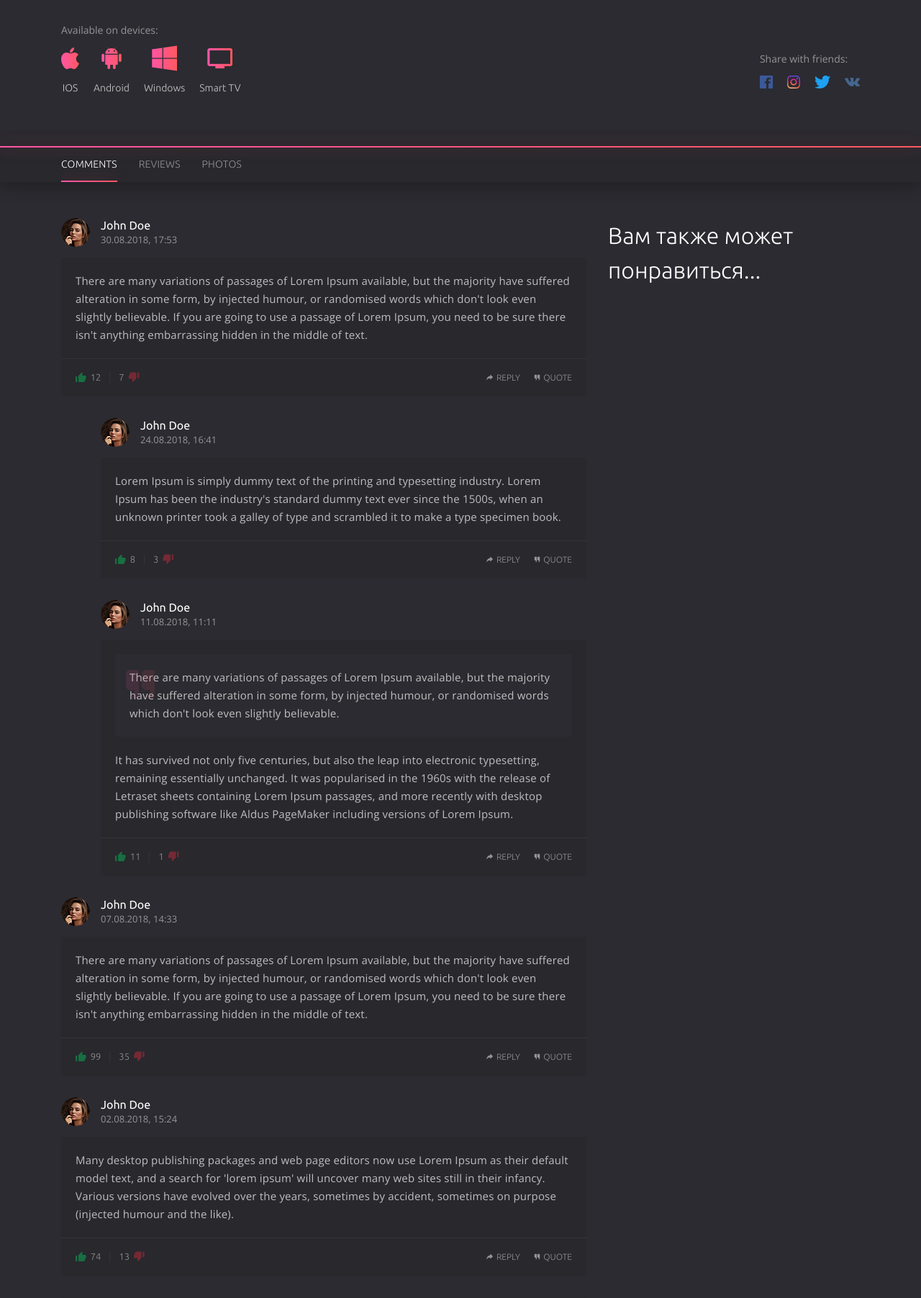
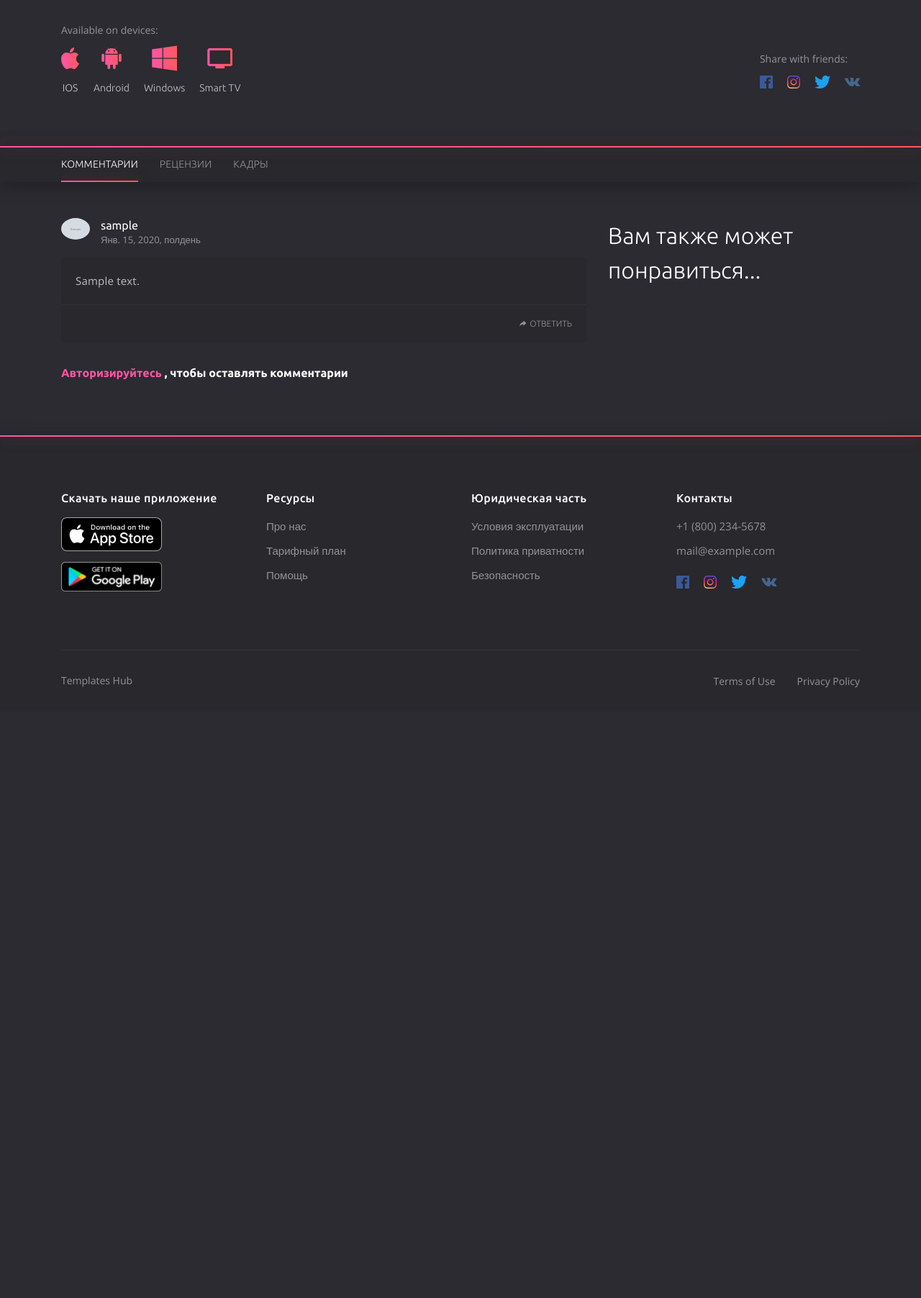
Before and after one commit to Dmitriy1001/moviedom2, a Django app: a page that uses movie_catalog/templates/movie_catalog/base.html in a window 1280 px wide. Shown: the part 529-2333 px from the top of the page at 72% size. After the commit the page ends 1485 px from the top, so only its background shows below. Run offline with Django 3.2, Linux system fonts and the light colour scheme; tables that the repository leaves empty hold one stand-in row (values such as "Sample post"); grey boxes marked "Sample" are stand-in pictures; some libraries are stand-ins or nearby versions.

Commit message:
added commenting

```diff
--- a/account/models.py
+++ b/account/models.py
@@ -14,5 +14,10 @@ class Profile(models.Model):
         verbose_name = 'Профиль'
         verbose_name_plural = 'Профиль'
 
+    def save(self, *args, **kwargs):
+        if not self.avatar:
+            self.avatar = 'moviegoer.jpg'
+        super().save(*args, **kwargs)
+
     def __str__(self):
         return self.user.username
--- a/account/templates/account/signup.html
+++ b/account/templates/account/signup.html
@@ -46,7 +46,7 @@
 							<span class="sign__text">
 								Уже есть аккаунт? <a href="{% url 'signin' %}">Войдите!</a>
 							</span>
-							<hr>
+							<p></p>
 							<a href="{% url 'index' %}" style="color:gray; text-decoration: underline; font-size:11pt;">
                                 На главную
                             </a>
--- a/movie_catalog/models.py
+++ b/movie_catalog/models.py
@@ -130,7 +130,8 @@ class Comment(models.Model):
     text = models.TextField(max_length=5000, verbose_name='Текст')
     parent = models.ForeignKey(
         'self',
-        on_delete=models.SET_NULL,
+        on_delete=models.CASCADE,
+        related_name='replies',
         blank=True,
         null=True,
         verbose_name='Родитель',
--- a/movie_catalog/static/js/main.js
+++ b/movie_catalog/static/js/main.js
@@ -459,12 +459,12 @@ $(document).ready(function () {
 			var thirdSlider = document.getElementById('slider__rating');
 			noUiSlider.create(thirdSlider, {
 				range: {
-					'min': 0,
-					'max': 10
+					'min': 1,
+					'max': 5
 				},
 				connect: [true, false],
 				step: 0.1,
-				start: 8.6,
+				start: 1,
 				format: wNumb({
 					decimals: 1,
 				})
--- a/movie_catalog/templates/movie_catalog/base.html
+++ b/movie_catalog/templates/movie_catalog/base.html
@@ -108,8 +108,7 @@
 								</button>
 
 								{% if user.is_authenticated %}
-									<i class="icon ion-ios-log-in"></i>
-									<i class="icon ion-ios-log-in"></i>
+									<span>&nbsp;&nbsp;&nbsp;&nbsp;</span>
 									<li class="dropdown header__nav-item">
 										<a class="dropdown-toggle header__nav-link header__nav-link--more" href="#" role="button" id="dropdownMenuMore" data-toggle="dropdown" aria-haspopup="true" aria-expanded="false">
 											{% if user.profile.avatar %}
--- a/movie_catalog/templates/movie_catalog/includes/additional_movie_section.html
+++ b/movie_catalog/templates/movie_catalog/includes/additional_movie_section.html
@@ -9,13 +9,13 @@
                     <!-- content tabs nav -->
                     <ul class="nav nav-tabs content__tabs" id="content__tabs" role="tablist">
                         <li class="nav-item">
-                            <a class="nav-link active" data-toggle="tab" href="#tab-1" role="tab" aria-controls="tab-1" aria-selected="true">Comments</a>
+                            <a class="nav-link active" data-toggle="tab" href="#tab-1" role="tab" aria-controls="tab-1" aria-selected="true">Комментарии</a>
                         </li>
                         <li class="nav-item">
-                            <a class="nav-link" data-toggle="tab" href="#tab-2" role="tab" aria-controls="tab-2" aria-selected="false">Reviews</a>
+                            <a class="nav-link" data-toggle="tab" href="#tab-2" role="tab" aria-controls="tab-2" aria-selected="false">Рецензии</a>
                         </li>
                         <li class="nav-item">
-                            <a class="nav-link" data-toggle="tab" href="#tab-3" role="tab" aria-controls="tab-3" aria-selected="false">Photos</a>
+                            <a class="nav-link" data-toggle="tab" href="#tab-3" role="tab" aria-controls="tab-3" aria-selected="false">Кадры</a>
                         </li>
                     </ul>
                     <!-- end content tabs nav -->
@@ -50,118 +50,99 @@
                 <div class="tab-content" id="myTabContent">
                     <div class="tab-pane fade show active" id="tab-1" role="tabpanel" aria-labelledby="1-tab">
                         <div class="row">
+
                             <!-- comments -->
                             <div class="col-12">
-                                <div class="comments">
+                                <div class="comments" id="comments_section">
                                     <ul class="comments__list">
+
+                                        {% for comment in none_parent_comments %}
                                             <li class="comments__item">
                                                 <div class="comments__autor">
-                                                <img class="comments__avatar" src="{% static 'img/user.png' %}" alt="">
-                                                <span class="comments__name">John Doe</span>
-                                                <span class="comments__time">30.08.2018, 17:53</span>
+                                                    {% if not comment.user.profile.avatar %}
+                                                        <img class="comments__avatar" src="{% static 'img/none_avatar.jpg' %}" alt="">
+                                                    {% else %}
+                                                        <img class="comments__avatar" src="{{comment.user.profile.avatar.url}}" alt="">
+                                                    {% endif %}
+                                                    <span class="comments__name">
+                                                        {% if comment.user.username == 'admin' %}<b><i>{{comment.user}}</i></b>
+                                                        {% else %}{{comment.user}}
+                                                        {% endif %}
+                                                    </span>
+                                                    <span class="comments__time">{{comment.posted_at}}</span>
                                                 </div>
-                                            <p class="comments__text">There are many variations of passages of Lorem Ipsum available, but the majority have suffered alteration in some form, by injected humour, or randomised words which don't look even slightly believable. If you are going to use a passage of Lorem Ipsum, you need to be sure there isn't anything embarrassing hidden in the middle of text.</p>
+                                                <p class="comments__text">{{comment.text}}</p>
                                                 <div class="comments__actions">
-                                                <div class="comments__rate">
-                                                    <button type="button"><i class="icon ion-md-thumbs-up"></i>12</button>
-
-                                                    <button type="button">7<i class="icon ion-md-thumbs-down"></i></button>
-                                                </div>
-
-                                                <button type="button"><i class="icon ion-ios-share-alt"></i>Reply</button>
-                                                <button type="button"><i class="icon ion-ios-quote"></i>Quote</button>
+<!--                                                    <div class="comments__rate">-->
+<!--                                                        <button type="button"><i class="icon ion-md-thumbs-up"></i>12</button>-->
+<!--                                                        <button type="button">7<i class="icon ion-md-thumbs-down"></i></button>-->
+<!--                                                    </div>-->
+                                                    <a href="#formComment" onclick="addComment('{{comment.user.username}}', '{{comment.id}}')">
+                                                        <button type="button"><i class="icon ion-ios-share-alt"></i>Ответить</button>
+                                                    </a>
                                                 </div>
                                             </li>
 
+                                            {% if comment.replies.all %}
+                                                {% for reply in comment.replies.all %}
                                                     <li class="comments__item comments__item--answer">
                                                         <div class="comments__autor">
-                                                <img class="comments__avatar" src="{% static 'img/user.png' %}" alt="">
-                                                <span class="comments__name">John Doe</span>
-                                                <span class="comments__time">24.08.2018, 16:41</span>
+                                                            {% if not reply.user.profile.avatar %}
+                                                                <img class="comments__avatar" src="{% static 'img/none_avatar.jpg' %}" alt="">
+                                                            {% else %}
+                                                                <img class="comments__avatar" src="{{reply.user.profile.avatar.url}}" alt="">
+                                                            {% endif %}
+                                                            <span class="comments__name">
+                                                                {% if reply.user.username == 'admin' %}<b><i>{{reply.user}}</i></b>
+                                                                {% else %}{{reply.user}}
+                                                                {% endif %}
+                                                            </span>
+                                                            <span class="comments__time">{{reply.posted_at}}</span>
                                                         </div>
-                                            <p class="comments__text">Lorem Ipsum is simply dummy text of the printing and typesetting industry. Lorem Ipsum has been the industry's standard dummy text ever since the 1500s, when an unknown printer took a galley of type and scrambled it to make a type specimen book.</p>
+                                                        <p class="comments__text">{{reply.text}}</p>
                                                         <div class="comments__actions">
-                                                <div class="comments__rate">
-                                                    <button type="button"><i class="icon ion-md-thumbs-up"></i>8</button>
-
-                                                    <button type="button">3<i class="icon ion-md-thumbs-down"></i></button>
-                                                </div>
-
-                                                <button type="button"><i class="icon ion-ios-share-alt"></i>Reply</button>
-                                                <button type="button"><i class="icon ion-ios-quote"></i>Quote</button>
+<!--                                                            <div class="comments__rate">-->
+<!--                                                                <button type="button"><i class="icon ion-md-thumbs-up"></i>8</button>-->
+<!--                                                                <button type="button"><i class="icon ion-md-thumbs-down"></i>3</button>-->
+<!--                                                            </div>-->
+                                                            <a href="#formComment" onclick="addComment('{{reply.user.username}}', '{{reply.id}}')">
+                                                                <button type="button"><i class="icon ion-ios-share-alt"></i>Ответить</button>
+                                                            </a>
                                                         </div>
                                                     </li>
+                                                {% endfor %}
+                                            {% endif %}
 
-                                        <li class="comments__item comments__item--quote">
-                                            <div class="comments__autor">
-                                                <img class="comments__avatar" src="img/user.png" alt="">
-                                                <span class="comments__name">John Doe</span>
-                                                <span class="comments__time">11.08.2018, 11:11</span>
-                                            </div>
-                                            <p class="comments__text"><span>There are many variations of passages of Lorem Ipsum available, but the majority have suffered alteration in some form, by injected humour, or randomised words which don't look even slightly believable.</span>It has survived not only five centuries, but also the leap into electronic typesetting, remaining essentially unchanged. It was popularised in the 1960s with the release of Letraset sheets containing Lorem Ipsum passages, and more recently with desktop publishing software like Aldus PageMaker including versions of Lorem Ipsum.</p>
-                                            <div class="comments__actions">
-                                                <div class="comments__rate">
-                                                    <button type="button"><i class="icon ion-md-thumbs-up"></i>11</button>
-
-                                                    <button type="button">1<i class="icon ion-md-thumbs-down"></i></button>
-                                                </div>
-
-                                                <button type="button"><i class="icon ion-ios-share-alt"></i>Reply</button>
-                                                <button type="button"><i class="icon ion-ios-quote"></i>Quote</button>
-                                            </div>
-                                        </li>
-
-                                        <li class="comments__item">
-                                            <div class="comments__autor">
-                                                <img class="comments__avatar" src="img/user.png" alt="">
-                                                <span class="comments__name">John Doe</span>
-                                                <span class="comments__time">07.08.2018, 14:33</span>
-                                            </div>
-                                            <p class="comments__text">There are many variations of passages of Lorem Ipsum available, but the majority have suffered alteration in some form, by injected humour, or randomised words which don't look even slightly believable. If you are going to use a passage of Lorem Ipsum, you need to be sure there isn't anything embarrassing hidden in the middle of text.</p>
-                                            <div class="comments__actions">
-                                                <div class="comments__rate">
-                                                    <button type="button"><i class="icon ion-md-thumbs-up"></i>99</button>
-
-                                                    <button type="button">35<i class="icon ion-md-thumbs-down"></i></button>
-                                                </div>
-
-                                                <button type="button"><i class="icon ion-ios-share-alt"></i>Reply</button>
-                                                <button type="button"><i class="icon ion-ios-quote"></i>Quote</button>
-                                            </div>
-                                        </li>
-
-                                        <li class="comments__item">
-                                            <div class="comments__autor">
-                                                <img class="comments__avatar" src="img/user.png" alt="">
-                                                <span class="comments__name">John Doe</span>
-                                                <span class="comments__time">02.08.2018, 15:24</span>
-                                            </div>
-                                            <p class="comments__text">Many desktop publishing packages and web page editors now use Lorem Ipsum as their default model text, and a search for 'lorem ipsum' will uncover many web sites still in their infancy. Various versions have evolved over the years, sometimes by accident, sometimes on purpose (injected humour and the like).</p>
-                                            <div class="comments__actions">
-                                                <div class="comments__rate">
-                                                    <button type="button"><i class="icon ion-md-thumbs-up"></i>74</button>
-
-                                                    <button type="button">13<i class="icon ion-md-thumbs-down"></i></button>
-                                                </div>
-
-                                                <button type="button"><i class="icon ion-ios-share-alt"></i>Reply</button>
-                                                <button type="button"><i class="icon ion-ios-quote"></i>Quote</button>
-                                            </div>
-                                        </li>
+                                        {% endfor %}
                                     </ul>
 
-                                    <form action="#" class="form">
-                                        <textarea id="text" name="text" class="form__textarea" placeholder="Add comment"></textarea>
-                                        <button type="button" class="form__btn">Send</button>
+                                    {% if user.is_authenticated %}
+                                        <form action="{% url 'movie_detail' category=movie.category.slug movie_slug=movie.slug %}" method="post" class="form" id="formComment">
+                                            {% csrf_token %}
+                                            <input type="hidden" name="parent" id="parent">
+                                            <textarea id="text" name="text" class="form__textarea" placeholder="Ваш комментарий"></textarea>
+                                            <button type="submit" class="form__btn">Добавить</button>
                                         </form>
+                                    {% else %}
+                                        <div>
+                                            <h4 style="color:white;">
+                                                <a href="{% url 'signin' %}" style="color: #ff55a5;" target="_blank">
+                                                    Авторизируйтесь
+                                                </a>
+                                                , чтобы оставлять комментарии
+                                            </h4>
+                                        </div>
+                                    {% endif %}
                                 </div>
                             </div>
                             <!-- end comments -->
+
                         </div>
                     </div>
 
                     <div class="tab-pane fade" id="tab-2" role="tabpanel" aria-labelledby="2-tab">
                         <div class="row">
+
                             <!-- reviews -->
                             <div class="col-12">
                                 <div class="reviews">
@@ -212,6 +193,7 @@
                                 </div>
                             </div>
                             <!-- end reviews -->
+
                         </div>
                     </div>
 
--- a/movie_catalog/templates/movie_catalog/movie_detail.html
+++ b/movie_catalog/templates/movie_catalog/movie_detail.html
@@ -211,4 +211,11 @@
 			</div>
 		</div>
 	</div>
+
+	<script>
+		function addComment(name, id) {
+			document.getElementById("parent").value = id;
+			document.getElementById("text").innerText = `${name}, `;
+		}
+	</script>
 {% endblock %}
--- a/movie_catalog/views.py
+++ b/movie_catalog/views.py
@@ -1,10 +1,14 @@
 from datetime import datetime
 
+from django.contrib.auth.decorators import login_required
 from django.db.models import Avg, Q
 from django.http import Http404
+from django.shortcuts import redirect, render
+from django.utils.decorators import method_decorator
 from django.views.generic import TemplateView, ListView, DetailView
 
-from movie_catalog.models import Movie, Category, Actor, Director, Country, Genre
+from movie_catalog.forms import CommentForm
+from movie_catalog.models import Movie, Category, Actor, Director, Country, Genre, Comment
 
 
 class Index(TemplateView):
@@ -142,6 +146,7 @@ class Search(MovieList):
 
 class MovieDetail(DetailView):
     extra_context = {'page': 'movie_detail'}
+    form_class = CommentForm
 
     def get_queryset(self):
         return (
@@ -154,13 +159,28 @@ class MovieDetail(DetailView):
         )
 
     def get_object(self):
-        movie = self.get_queryset().get(slug=self.kwargs['movie_slug'])
-        self.kwargs['title'] = movie.category.name
-        return movie
+        return self.get_queryset().get(slug=self.kwargs['movie_slug'])
+
+    @method_decorator(login_required)
+    def post(self, request, **kwargs):
+        movie = self.get_object()
+        form = self.form_class(request.POST)
+        if form.is_valid():
+            new_comment = form.save(commit=False)
+            if request.POST.get('parent', None):
+                parent = Comment.objects.get(id=int(request.POST.get('parent')))
+                new_comment.parent = parent if not parent.parent else parent.parent
+            new_comment.movie = movie
+            new_comment.user = request.user
+            new_comment.save()
+            return redirect('movie_detail', movie.category.slug, movie.slug)
+        return render(request, self.template_name, {'movie': movie, 'form': form})
 
     def get_context_data(self, **kwargs):
         context = super().get_context_data(**kwargs)
-        context['title'] = self.kwargs['title']
+        movie = self.get_object()
+        context['title'] = movie.category.name
+        context['none_parent_comments'] = movie.comments.filter(parent=None)
         return context
 
 class About(TemplateView):
```
Also changed, not shown: account/templates/account/signin.html (+2 -5 lines), movie_catalog/forms.py (added, +9 -0 lines), account/migrations/0002_auto_20211115_1036.py (added), media/moviegoer.jpg (added), media/users_avatars/63ddc24b5f730d8fe4134708fbcc93df.jpg (added), media/users_avatars/6be8b4112194219.60102df2362d9.png (added), media/users_avatars/istockphoto-921328102-170667a.jpg (added), movie_catalog/migrations/0016_alter_comment_parent.py (added), movie_catalog/migrations/0017_alter_comment_parent.py (added). Lines whose indentation alone changed are shown as unchanged.
